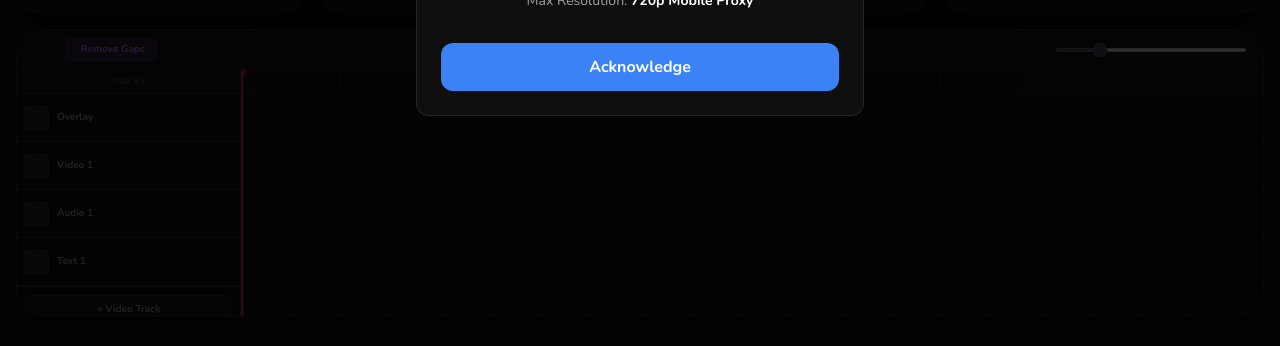
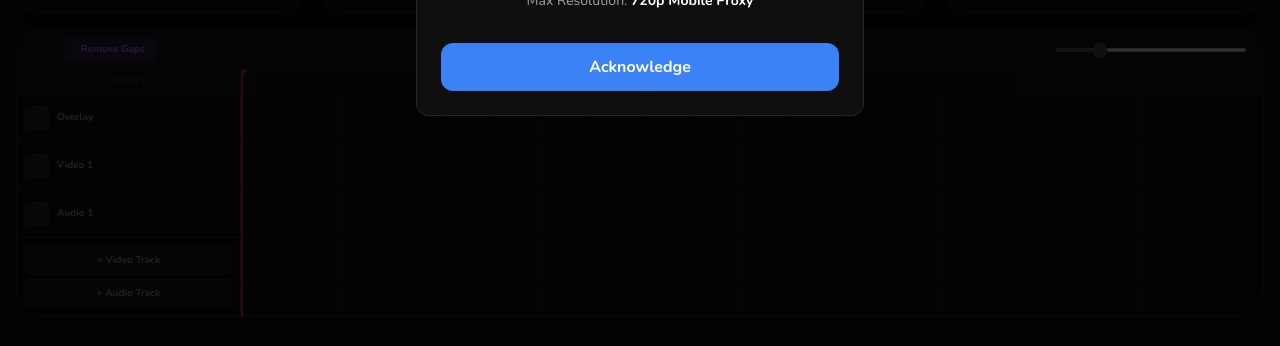
Before and after one commit to solo3li/nexclone, a Next.js app in the folder frontend/: page /video-editor in a window 1280 px wide. Shown: the part 451-797 px from the top of the page. Built offline with nearby package versions, Linux system fonts and the light colour scheme.

Commit message:
feat: implement synced track headers and custom scrollbars in the video editor timeline

```diff
--- a/frontend/src/app/globals.css
+++ b/frontend/src/app/globals.css
@@ -98,4 +98,27 @@ body {
     display: grid;
     gap: 16px;
   }
+
+  /* Custom Scrollbar */
+  .custom-scrollbar::-webkit-scrollbar {
+    width: 8px;
+    height: 8px;
+  }
+  .custom-scrollbar::-webkit-scrollbar-track {
+    background: #0f0f0f;
+    border-radius: 4px;
+  }
+  .custom-scrollbar::-webkit-scrollbar-thumb {
+    background: #262626;
+    border-radius: 4px;
+  }
+  .custom-scrollbar::-webkit-scrollbar-thumb:hover {
+    background: #3f3f46;
+  }
+
+  .sticky-time-ruler {
+    position: sticky;
+    top: 0;
+    z-index: 20;
+  }
 }
--- a/frontend/src/app/video-editor/page.tsx
+++ b/frontend/src/app/video-editor/page.tsx
@@ -55,6 +55,7 @@ export default function VideoEditor() {
 
   const [timelineDrag, setTimelineDrag] = useState<{ active: boolean, itemId: string | null, startX: number, startY: number, initStartTime: number, initTrack: string | null }>({ active: false, itemId: null, startX: 0, startY: 0, initStartTime: 0, initTrack: null });
   const timelineRef = useRef<HTMLDivElement>(null);
+  const trackHeadersRef = useRef<HTMLDivElement>(null);
 
     const imageCacheRef = useRef<{ [url: string]: HTMLImageElement }>({});
   const canvasRef = useRef<HTMLCanvasElement>(null);
@@ -869,8 +870,8 @@ export default function VideoEditor() {
         </div>
 
         <div className="flex-1 flex overflow-hidden relative">
-          <div className="w-24 md:w-56 bg-[#0a0a0a] border-r border-[var(--color-bento-border)] z-30 flex flex-col shrink-0">
-            <div className="h-6 bg-[#141414] shrink-0 border-b border-[#262626] flex items-center justify-center text-[8px] text-gray-600 font-mono tracking-widest">TRACKS</div>
+          <div ref={trackHeadersRef} className="w-24 md:w-56 bg-[#0a0a0a] border-r border-[var(--color-bento-border)] z-30 flex flex-col shrink-0 overflow-y-hidden custom-scrollbar">
+            <div className="h-6 bg-[#141414] shrink-0 border-b border-[#262626] flex items-center justify-center text-[8px] text-gray-600 font-mono tracking-widest sticky top-0 z-40">TRACKS</div>
             {tracks.map(track => (
               <div key={track.id} className="shrink-0 flex items-center justify-between px-2 border-b border-[#262626] group bg-[#111] hover:bg-[#1a1a1a]" style={{ height: hwProfile?.isMobile ? 40 : 48 }}>
                 <div className="flex items-center w-full min-w-0">
@@ -890,14 +891,24 @@ export default function VideoEditor() {
                 </div>
               </div>
             ))}
-            <div className="p-2 shrink-0 flex flex-col space-y-1 mt-auto border-t border-[#262626] bg-[#0a0a0a]">
+            <div className="p-2 shrink-0 flex flex-col space-y-1 mt-auto border-t border-[#262626] bg-[#0a0a0a] sticky bottom-0 z-40">
               <button onClick={() => setTracks(sortTracks([...tracks, { id: Math.random().toString(36).substr(2, 9), type: 'video', name: 'Video ' + (tracks.filter(t=>t.type==='video').length + 1) }]))} className="w-full text-[10px] font-bold bg-[#1a1a1a] border border-[#262626] hover:border-blue-500/50 hover:bg-blue-600/10 hover:text-blue-400 text-gray-400 transition-all py-1.5 rounded">+ Video Track</button>
               <button onClick={() => setTracks(sortTracks([...tracks, { id: Math.random().toString(36).substr(2, 9), type: 'audio', name: 'Audio ' + (tracks.filter(t=>t.type==='audio').length + 1) }]))} className="w-full text-[10px] font-bold bg-[#1a1a1a] border border-[#262626] hover:border-green-500/50 hover:bg-green-600/10 hover:text-green-400 text-gray-400 transition-all py-1.5 rounded">+ Audio Track</button>
             </div>
           </div>
 
-          <div ref={timelineRef} className="flex-1 bg-[#0f0f0f] relative overflow-x-auto overflow-y-hidden" style={{ backgroundImage: 'linear-gradient(90deg, #1a1a1a 1px, transparent 1px)', backgroundSize: `${timelineZoom}px 100%` }} onClick={(e) => { if (e.target === e.currentTarget) handleTimelineClick(e); }}>
-            <div className="absolute top-0 left-0 right-0 h-6 bg-[#141414] border-b border-[#262626] pointer-events-none z-20 opacity-80" style={{ backgroundImage: 'repeating-linear-gradient(90deg, transparent, transparent calc(100px - 1px), #333 100px)', backgroundSize: '100px 100%' }}></div>
+          <div
+            ref={timelineRef}
+            className="flex-1 bg-[#0f0f0f] relative overflow-auto custom-scrollbar"
+            style={{ backgroundImage: 'linear-gradient(90deg, #1a1a1a 1px, transparent 1px)', backgroundSize: `${timelineZoom}px 100%` }}
+            onClick={(e) => { if (e.target === e.currentTarget) handleTimelineClick(e); }}
+            onScroll={(e) => {
+              if (trackHeadersRef.current) {
+                trackHeadersRef.current.scrollTop = e.currentTarget.scrollTop;
+              }
+            }}
+          >
+            <div className="absolute top-0 left-0 h-6 bg-[#141414] border-b border-[#262626] pointer-events-none z-20 opacity-80 sticky-time-ruler" style={{ width: Math.max(3600 * timelineZoom, timelineRef.current?.scrollWidth || 0), backgroundImage: 'repeating-linear-gradient(90deg, transparent, transparent calc(100px - 1px), #333 100px)', backgroundSize: '100px 100%' }}></div>
             {tracks.map((track, i) => (
               <div key={track.id} className="absolute left-0 right-0 pointer-events-none transition-all border-b border-[#262626]/50" style={{ top: 24 + i * (hwProfile?.isMobile ? 40 : 48), height: hwProfile?.isMobile ? 40 : 48 }}>
                 {timelineItems.filter(item => item.trackId === track.id).map(clip => {
@@ -917,8 +928,14 @@ export default function VideoEditor() {
               </div>
             ))}
 
-            <div className="absolute top-0 bottom-0 w-[2px] bg-red-500 z-40 pointer-events-none" style={{ left: currentTime * timelineZoom }}>
-               <div className="w-0 h-0 border-l-[6px] border-r-[6px] border-t-[8px] border-transparent border-t-red-500 absolute -top-0 -translate-x-1/2"></div>
+            {/* Timeline filler to allow horizontal scrolling even when empty */}
+            <div className="absolute top-0 h-[1px] pointer-events-none" style={{ width: Math.max(3600 * timelineZoom, timelineRef.current?.scrollWidth || 0) }}></div>
+
+            {/* Total height filler to ensure proper vertical scrolling */}
+            <div className="absolute left-0 pointer-events-none" style={{ top: 24 + tracks.length * (hwProfile?.isMobile ? 40 : 48) + 60, width: 1, height: 1 }}></div>
+
+            <div className="absolute top-0 bottom-0 w-[2px] bg-red-500 z-40 pointer-events-none transition-all duration-75" style={{ left: currentTime * timelineZoom }}>
+               <div className="w-0 h-0 border-l-[6px] border-r-[6px] border-t-[8px] border-transparent border-t-red-500 absolute -top-0 -translate-x-1/2 sticky top-0"></div>
             </div>
           </div>
         </div>
```
